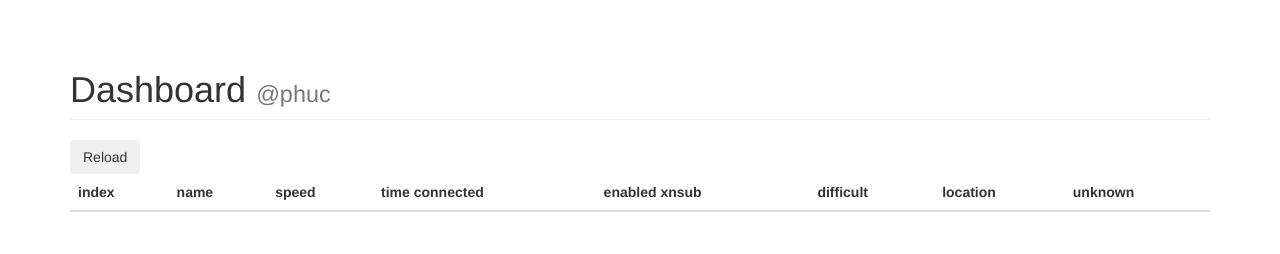
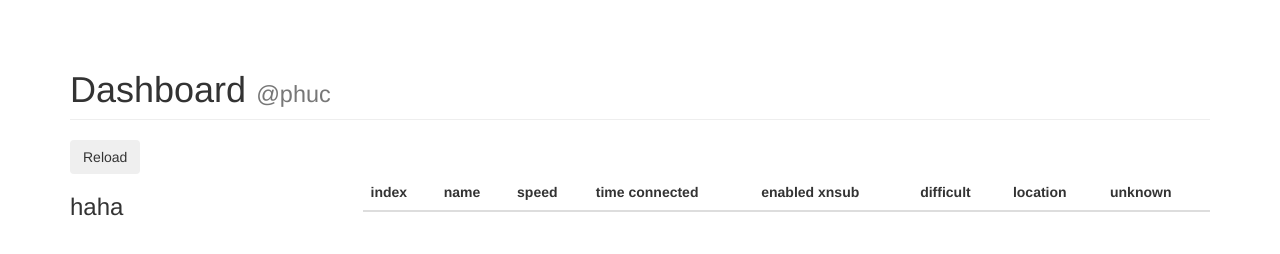
Before and after one commit to bagiks/mining-dashboard, a website: page templates/index.html in a window 1280 px wide. Drawn offline with nearby package versions, Linux system fonts and the light colour scheme; some packages are replaced by stand-ins of ours.

Commit message:
add left menu

```diff
--- a/static/partials/index.html
+++ b/static/partials/index.html
@@ -15,14 +15,17 @@
                         <button class="btn btn-upload" ng-click="loadData()">
                       Reload</button>
                     </div>
-
                 </div>
 
             </div>
         </div>
 
+
         <div class="row">
-        <div class="col-md-12">
+            <div class="list-address col-md-3">
+                <h3>haha</h3>
+            </div>
+            <div class="col-md-9">
                 <table class="table">
                     <thead>
                         <tr>
```
Lines whose indentation alone changed are shown as unchanged.
